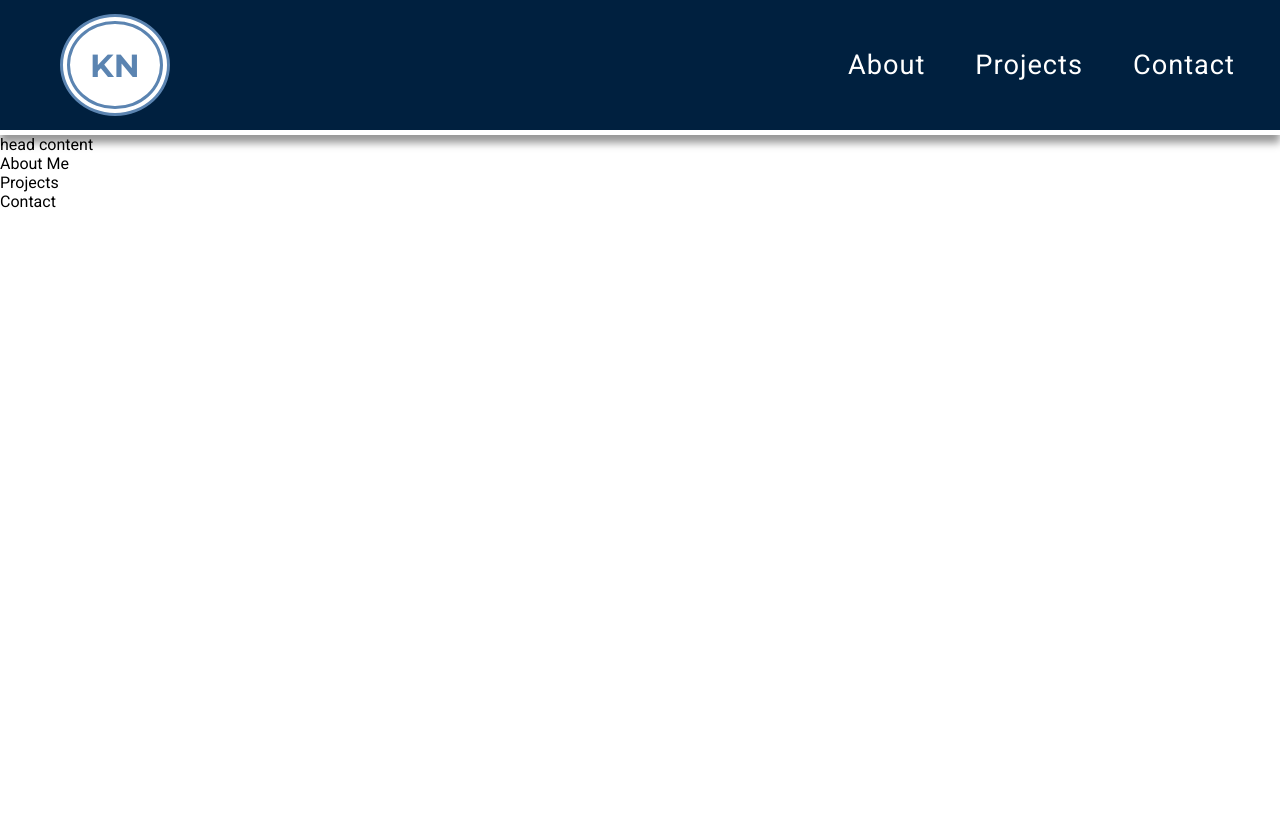
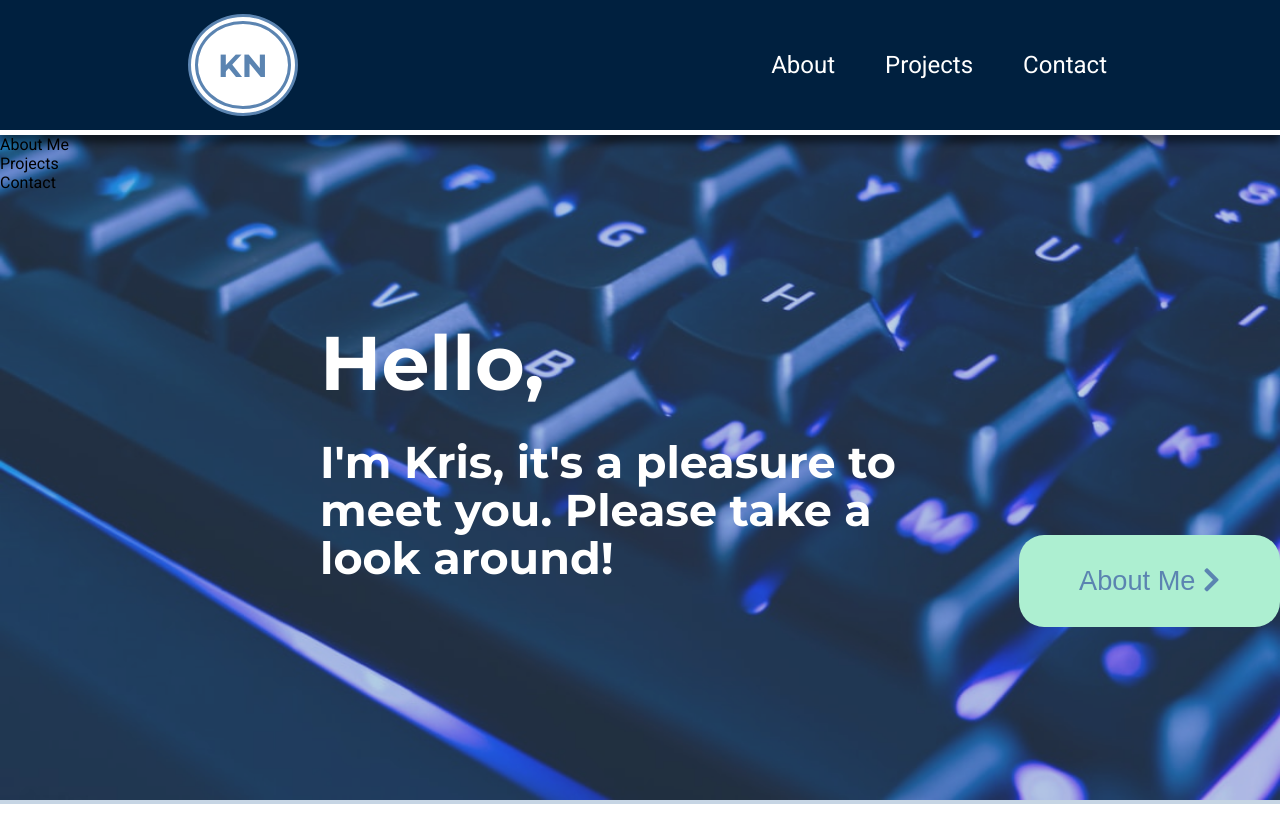
Before and after one commit to knorful/my-page, a React (Create React App) app: page / in a window 1280 px wide. Before the commit the page ends 800 px from the top, so only its background shows below. Built offline with nearby package versions, Linux system fonts and the light colour scheme.

Commit message:
create landing page content

```diff
--- a/public/index.html
+++ b/public/index.html
@@ -38,6 +38,12 @@
       href="https://fonts.googleapis.com/css2?family=Montserrat:wght@700&display=swap"
       rel="stylesheet"
     />
+    <link
+      rel="stylesheet"
+      href="https://pro.fontawesome.com/releases/v5.10.0/css/all.css"
+      integrity="sha384-AYmEC3Yw5cVb3ZcuHtOA93w35dYTsvhLPVnYs9eStHfGJvOvKxVfELGroGkvsg+p"
+      crossorigin="anonymous"
+    />
     <title>Kristopher Norful</title>
   </head>
   <body>
--- a/src/App.js
+++ b/src/App.js
@@ -1,10 +1,11 @@
 import NavBar from "./components/Navigation/NavBar/NavBar";
+import Landing from "./components/Landing/Landing";
 
 function App() {
   return (
     <div className="App">
       <NavBar />
-      <div>head content</div>
+      <Landing />
       <div>About Me</div>
       <div>Projects</div>
       <div>Contact</div>
--- /dev/null
+++ b/src/components/Landing/Landing.js
@@ -0,0 +1,27 @@
+import React from "react";
+
+import classes from "./Landing.module.css";
+import keyboardImg from "../../assets/keyboard.jpg";
+
+const landing = () => {
+  return (
+    <div className={classes.Landing}>
+      <div className={classes.intro}>
+        <div className={classes.greeting}>
+          <h1>Hello,</h1>
+          <h3>
+            I'm Kris, it's a pleasure to meet you. Please take a look around!
+          </h3>
+        </div>
+        <button>
+          About Me <i class="fas fa-chevron-right"></i>
+        </button>
+      </div>
+      <figure className={classes.tint}>
+        <img src={keyboardImg} alt="keyboard" />
+      </figure>
+    </div>
+  );
+};
+
+export default landing;
--- /dev/null
+++ b/src/components/Landing/Landing.module.css
@@ -0,0 +1,71 @@
+.Landing {
+  z-index: -1;
+  position: absolute;
+  top: 0;
+  width: 100%;
+}
+
+.Landing .intro {
+  z-index: 100;
+  display: flex;
+  flex-direction: column;
+  justify-content: center;
+  align-items: center;
+  position: absolute;
+  top: 35%;
+  color: white;
+}
+
+.Landing .greeting {
+  width: 50%;
+  font-family: Montserrat;
+  font-size: 38px;
+  line-height: 48px;
+  font-weight: 700;
+}
+
+.Landing button {
+  position: absolute;
+  bottom: 0;
+  right: 0;
+  font-size: 1.7rem;
+  padding: 30px 60px;
+  border-radius: 25px;
+  background-color: #adefd1ff;
+  color: #5b84b1ff;
+  border: none;
+}
+
+.Landing button:hover {
+  transition: all 0.5s;
+  color: white;
+  cursor: pointer;
+  background-color: rgb(133, 182, 159);
+}
+
+.Landing figure {
+  margin: 0;
+}
+
+.Landing img {
+  width: 100%;
+  height: 100vh;
+  background-position: center;
+  background-size: cover;
+}
+.Landing .tint {
+  position: relative;
+  margin-bottom: 20px;
+}
+
+.Landing .tint:before {
+  content: "";
+  display: block;
+  position: absolute;
+  top: 0;
+  bottom: 0;
+  left: 0;
+  right: 0;
+  background-color: rgba(91, 133, 177, 0.404);
+  opacity: 0.85;
+}
--- a/src/components/Navigation/NavBar/NavBar.module.css
+++ b/src/components/Navigation/NavBar/NavBar.module.css
@@ -6,5 +6,5 @@
   background-color: #00203fff;
   height: 130px;
   border-bottom: 5px solid white;
-  box-shadow: 0px 8px 8px rgba(0, 0, 0, 0.411);
+  box-shadow: 0px 8px 8px rgba(0, 0, 0, 0.541);
 }
--- a/src/components/Navigation/NavigationItems/NavigationItem/NavigationItem.module.css
+++ b/src/components/Navigation/NavigationItems/NavigationItem/NavigationItem.module.css
@@ -3,7 +3,7 @@
 }
 
 .NavItem a {
-  font-size: 1.7rem;
+  font-size: 1.5rem;
   text-decoration: none;
   color: white;
 }
--- a/src/components/Navigation/NavigationItems/NavigationItems.js
+++ b/src/components/Navigation/NavigationItems/NavigationItems.js
@@ -7,7 +7,9 @@ const navigationItems = () => {
   return (
     <div className={classes.NavItems}>
       <div className={classes.Logo}>
-        <h1>KN</h1>
+        <h1>
+          <a href="/">KN</a>
+        </h1>
       </div>
       <ul>
         <NavigationItem link="/">About</NavigationItem>
--- a/src/components/Navigation/NavigationItems/NavigationItems.module.css
+++ b/src/components/Navigation/NavigationItems/NavigationItems.module.css
@@ -2,7 +2,8 @@
   display: flex;
   align-items: center;
   justify-content: space-between;
-  width: 100%;
+  width: 80%;
+  margin: 0 auto;
 }
 
 .NavItems ul {
@@ -14,11 +15,11 @@
 
 .NavItems li {
   list-style: none;
-  letter-spacing: 1px;
 }
 
 .NavItems li:hover,
-.NavItems li a:hover {
+.NavItems li a:hover,
+.Logo a:hover {
   transition: all 0.5s;
   color: #adefd1ff;
   transform: scale(1.2);
@@ -28,8 +29,12 @@
   margin: 60px;
   background-color: white;
   font-family: "Montserrat", sans-serif;
-  color: #5b84b1ff;
   border: 10px double #5b84b1ff;
   border-radius: 50%;
   padding: 0 20px;
 }
+
+.Logo a {
+  text-decoration: none;
+  color: #5b84b1ff;
+}
```
Also changed, not shown: src/assets/keyboard.jpg (added), 1 other file (tests, documents, lock files or other folders).
